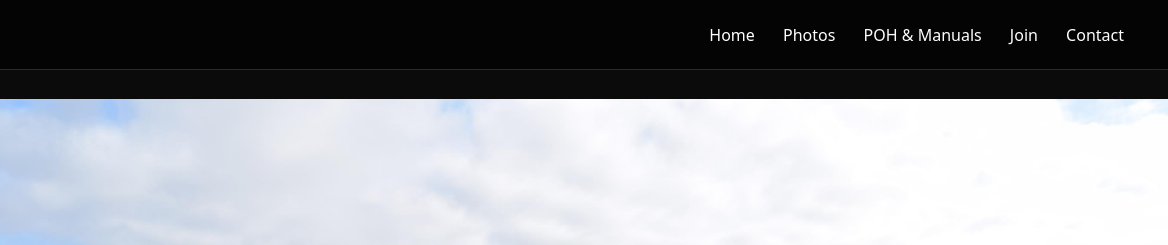
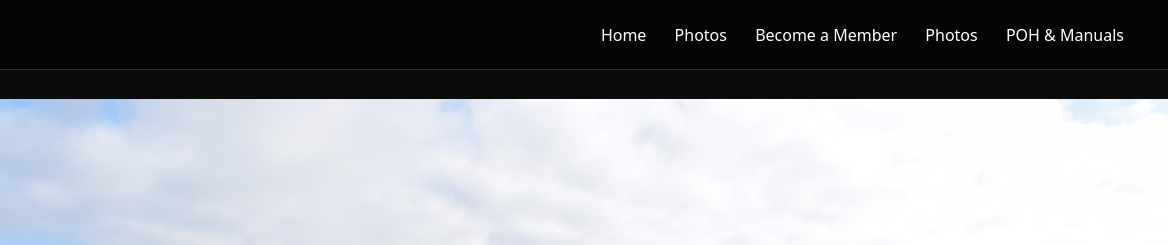
Before and after one commit to fbp2022/TheFlying64th, a plain HTML site: page photos.html in a window 1280 px wide. Shown: the top 245 px of the page, 112-1280 px from the left. Drawn offline with Linux system fonts and the light colour scheme.

Commit message:
photos.html
Signed-off-by: Faith Based Pilot <aviationministries@faithbasedpilot.com>

```diff
--- a/photos.html
+++ b/photos.html
@@ -137,11 +137,11 @@
     </a>
     <nav>
       <a href="home.html">Home</a>
+      <a href="calendar.html">Photos</a>
+      <a href="becomeamember.html">Become a Member</a>
       <a href="photos.html">Photos</a>
       <a href="poh&manuals.html">POH & Manuals</a>
-      <a href="join.html">Join</a>
-      <a href="contact.html">Contact</a>
-    </nav>
+      </nav>
   </header>
 
   <!-- ===== FULLSCREEN SLIDESHOW ===== -->
```
